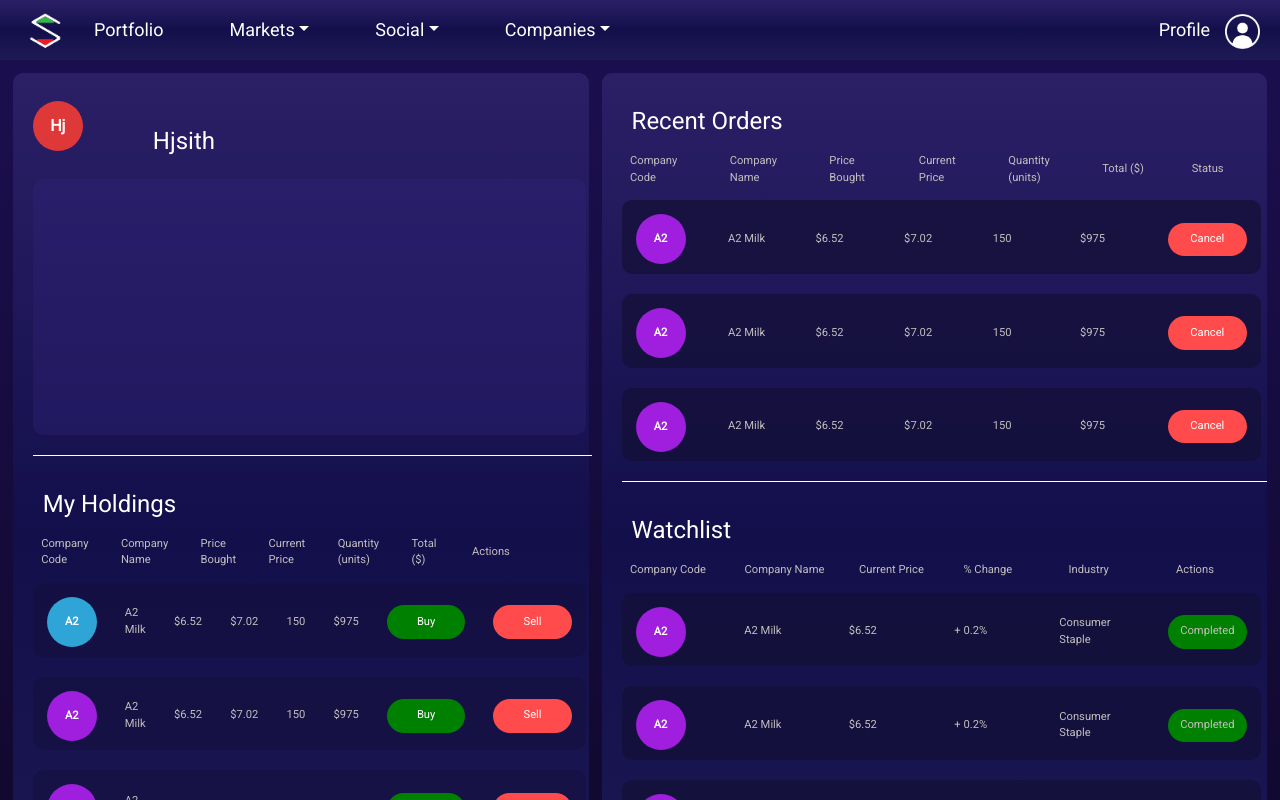
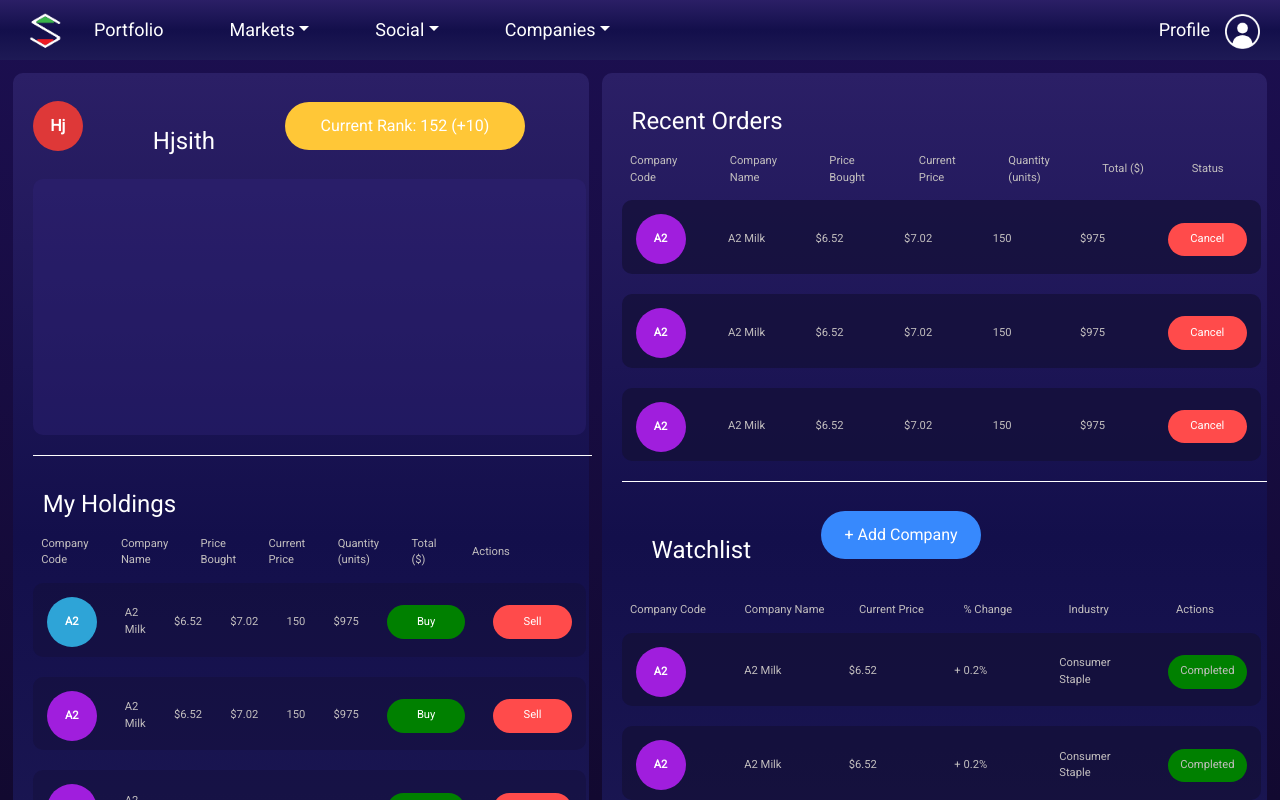
Before and after one commit to hjsith/Stocking-Up-V2, a React (Create React App) app in the folder client/: page /Portfolio in a window 1280 px wide. Shown: the top 800 px of the page. Built offline with nearby package versions, Linux system fonts and the light colour scheme.

Commit message:
Added current rank button and add company button

```diff
--- a/client/src/assets/css/PortfolioPage.scss
+++ b/client/src/assets/css/PortfolioPage.scss
@@ -80,8 +80,29 @@
     text-decoration: none;
   }
 
+  .GoldRankButton{
+    height: 3em;
+    width: 15em;
+    background-color: #FFC737;
+    color: white;
+    border-radius: 2em;
+    display: flex;
+    justify-content: center;
+    align-items: center;
+    text-decoration: none;
+  }
 
-
+  .BlueWatchlistButton{
+    height: 3em;
+    width: 10em;
+    background-color: #3789FD;
+    color: white;
+    border-radius: 2em;
+    display: flex;
+    justify-content: center;
+    align-items: center;
+    text-decoration: none;
+  }
 
 
 
--- a/client/src/pages/Portfolio.js
+++ b/client/src/pages/Portfolio.js
@@ -20,6 +20,13 @@ class Portfolio extends React.Component {
             <tr>
             <th><UserProfileIcon name="Hjsith" /></th>
               <th><PanelTitle title="Hjsith" /></th>
+              <th>
+              <div className="ButtonContainer">
+              <a href="/Leaderboard" className="GoldRankButton">
+                Current Rank: 152 (+10)
+              </a>
+            </div>
+              </th>
               </tr>
           </table>
           <PortfolioOverviewPanel />
@@ -60,7 +67,19 @@ class Portfolio extends React.Component {
           <OrderRowPanel />
           <OrderRowPanel />
           <WhiteLine />
-          <PanelTitle title="Watchlist" />
+          <table className="TableTitleFont3">
+            <tr>
+              <th><PanelTitle title="Watchlist" /></th>
+              <th>
+              <div className="ButtonContainer">
+              <a href="/Search" className="BlueWatchlistButton">
+                + Add Company
+              </a>
+            </div>
+              </th>
+              </tr>
+          </table>
+
           <table className="TableTitleFont">
             <tr>
               <th>Company Code</th>
```
